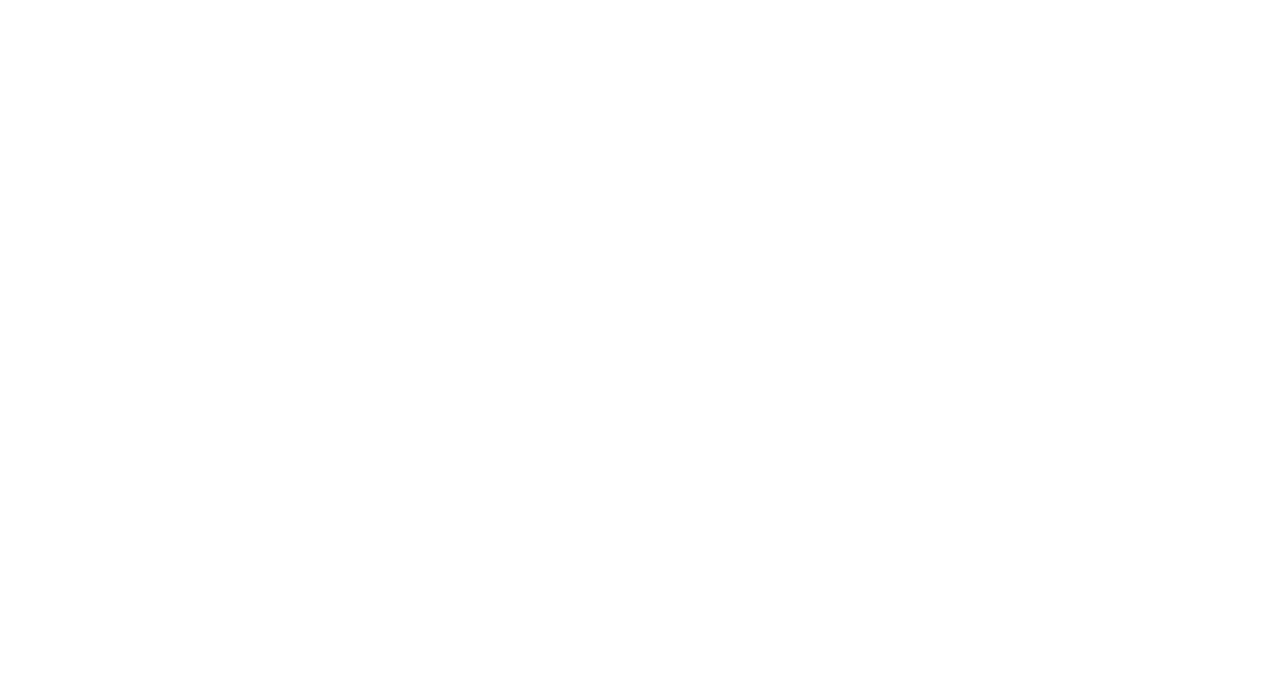
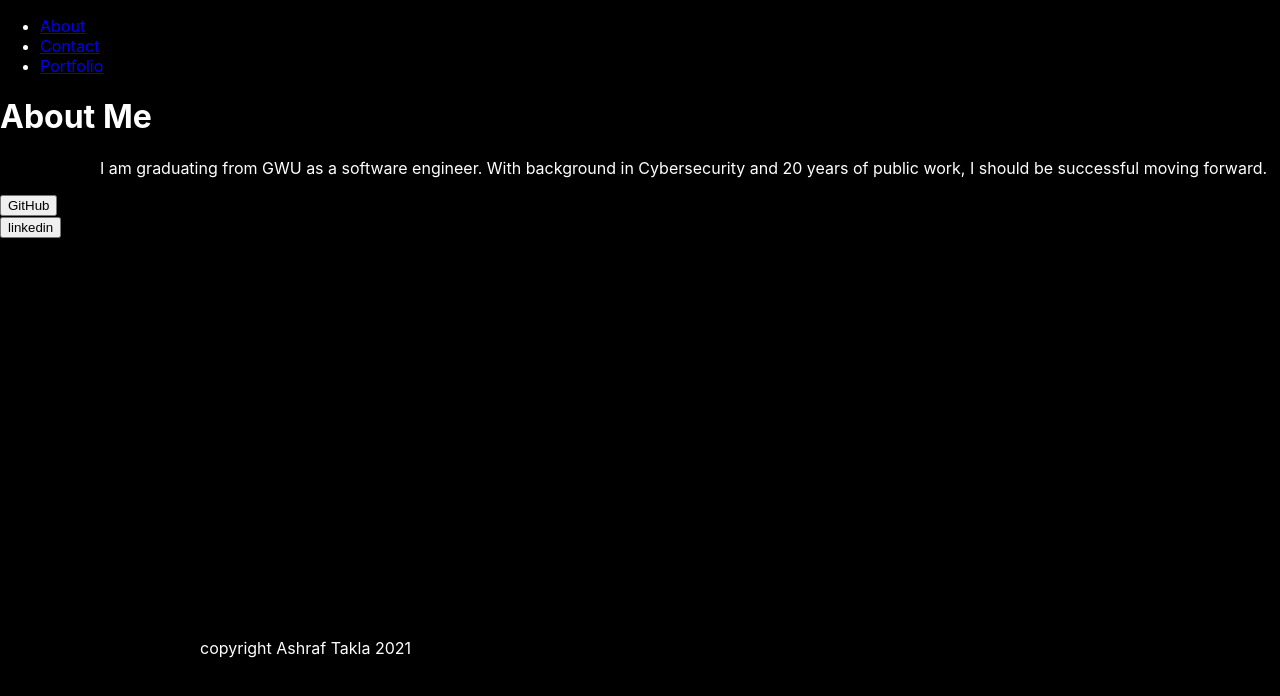
Before and after one commit to ashraftakla/reactportfolio, a React (Create React App) app: page /about in a window 1280 px wide. Shown: the top 696 px of the page. Built offline with nearby package versions, Linux system fonts and the light colour scheme.

Commit message:
updated portfolio page, added navbar and buttons, added footer and adjusted CSS page accordingly

```diff
--- a/src/App.css
+++ b/src/App.css
@@ -41,3 +41,62 @@
   color: white;
   width: 120px;
 }
+#footer{
+  margin-top: 400px;
+  margin-left: 200px
+}
+body{
+  background: black;
+  color: white
+
+}
+#About{
+  color: blue;
+}
+#aboutme{
+  margin-left: 100px;
+}
+.phonenumber {
+  color: white;
+}
+.picture {width:200px;
+height: 200px;}
+#Barcelona {
+  width: 200px;
+  height: 200px;
+}
+#Beach {
+  width: 200px;
+  height: 200px;
+}
+#Password {
+  width: 200px;
+  height: 200px;
+}
+#Portfolio {
+  width: 200px;
+  height: 200px;
+}
+.navbar-brand{
+  padding-left: 10px;
+}
+.row {
+  margin-left: 275px;
+}
+form {
+border-style: solid;
+border-color: black;
+border-width: 5px;
+margin-left: 425px;
+width: 40%;
+}
+.form-group {
+  width: 1500px;
+}
+.inner {
+  border-style: solid;
+border-color: black;
+border-width: 5px;
+width: 50%;
+margin-left: 300px;
+}
--- a/src/App.js
+++ b/src/App.js
@@ -3,13 +3,19 @@
 import { BrowserRouter as Router, Route, Switch } from "react-router-dom";
 import Portfolio from "./pages/portfolio"
 import Contact from "./pages/contact"
+import Navbar from "./pages/navbar"
+import About from "./pages/about"
 function App() {
   return (
     <Router>
 
       <Switch>
-        <Route exact path="/contact" component={Contact} />
-        <Route exact path="/portfolio" component={Portfolio} />
+        <div>
+          <Navbar />
+          <Route exact path="/contact" component={Contact} />
+          <Route exact path="/portfolio" component={Portfolio} />
+          <Route exact path="/about" component={About} />
+        </div>
       </Switch>
     </Router>
   );
--- /dev/null
+++ b/src/components/footer.js
@@ -0,0 +1,7 @@
+import React from "react";
+function footer() {
+    return (
+        <footer id="footer"> copyright Ashraf Takla 2021 </footer>
+    )
+}
+export default footer
--- a/src/pages/about.js
+++ b/src/pages/about.js
@@ -0,0 +1,17 @@
+import React from "react";
+import Footer from "../components/footer"
+function About() {
+    return (
+        <div>
+            <h1> About Me </h1>
+            <p id="aboutme">I am graduating from GWU as a software engineer. With background in Cybersecurity and 20 years of public work, I should be successful moving forward.</p>
+            <a href="https://github.com/ashraftakla"><button>GitHub</button></a>
+            <br></br>
+            <a href="https://www.linkedin.com/in/ashraf-takla-352a361b3/"><button>linkedin</button></a>
+            <Footer />
+        </div>
+
+    )
+
+}
+export default About
--- /dev/null
+++ b/src/pages/navbar.js
@@ -0,0 +1,69 @@
+import React from "react";
+import { Link, useLocation } from "react-router-dom";
+// import NavTabs from "NavTabs.js"
+
+
+function NavTabs() {
+    //
+    const location = useLocation();
+    // const NavTabs=(props) => {
+    //   const [collapsed, setCollapsed]= useState(true)
+    //   const toggleNavbar = () => setCollapsed(!collapsed)
+
+
+    return (
+        // <div>
+        //   <Navbar color="faded" light>
+        //     <NavbarBrand href="/" className="mr-auto">Ben Abbott</NavbarBrand>
+        //     <NavbarToggler onClick={toggleNavbar} className="mr-2" />
+        //     <Collapse isOpen={!collapsed} navbar>
+        //       <Nav navbar>
+        //         <NavItem>
+        //           <NavLink href="/about">About</NavLink>
+        //         </NavItem>
+        //         <NavItem>
+        //           <NavLink href="https://github.com/reactstrap/reactstrap">GitHub</NavLink>
+        //         </NavItem>
+        //       </Nav>
+        //     </Collapse>
+        //   </Navbar>
+        // </div>
+
+        <ul className="nav nav-tabs">
+            <li className="nav-item">
+                <Link
+                    to="/about"
+                    className={location.pathname === "/about" ? "nav-link active" : "nav-link"}
+                >
+                    About
+        </Link>
+            </li>
+            <li className="nav-item">
+                <Link
+                    to="/contact"
+                    className={location.pathname === "/contact" ? "nav-link active" : "nav-link"}
+                >
+                    Contact
+        </Link>
+            </li>
+
+            <li className="nav-item">
+                <Link
+                    to="/portfolio"
+                    className={location.pathname === "/portfolio" ? "nav-link active" : "nav-link"}
+                >
+                    Portfolio
+        </Link>
+            </li>
+
+
+
+
+
+
+        </ul>
+
+    );
+}
+
+export default NavTabs;
--- a/src/pages/portfolio.js
+++ b/src/pages/portfolio.js
@@ -11,11 +11,12 @@
                 <Card>
                     <Col md={6}>
                         <CardTitle> Sports Travel </CardTitle>
-                        <CardImg><a href="https://ashraftakla.github.io/sports_travel/"> <img id="Barcelona"
+                        <CardImg id="Barcelona"
                             src="https://assets.bwbx.io/images/users/iqjWHBFdfxIU/iVsOCpbVBGzU/v1/1000x-1.jpg"
-                            alt="Barcelona" /></a> </CardImg>
+                            alt="Barcelona" />
                         <CardText>
                             deployed link: https://ashraftakla.github.io/sports_travel/
+                            <br></br>
                             repository link: https://github.com/btoney1988/sports_travel
                         </CardText>
 
@@ -27,11 +28,12 @@
                 <Card>
                     <Col md={6}>
                         <CardTitle> Weather Dashboard </CardTitle>
-                        <CardImg>                     <a href="https://github.com/ashraftakla/homework6app"> <img id="Beach"
+                        <CardImg id="Beach"
                             src="https://nationaltoday.com/wp-content/uploads/2019/08/national-beach-day-1.jpg"
-                            alt="Beach" /> </a></CardImg>
+                            alt="Beach" />
                         <CardText>
                             deployed link: https://ashraftakla.github.io/homework6app/
+                            <br></br>
                             repository link: https://github.com/ashraftakla/homework6app
                         </CardText>
 
@@ -43,12 +45,13 @@
                 <Card>
                     <Col md={6}>
                         <CardTitle> Password Generator </CardTitle>
-                        <CardImg>                     <a href="https://github.com/ashraftakla/homework3"><img id="Password"
+                        <CardImg id="Password"
                             src="https://cdn.pocket-lint.com/r/s/1200x/assets/images/140833-laptops-feature-these-are-the-25-internet-passwords-you-must-not-use-and-here-are-five-ways-to-protect-your-passwords-image1-ogizhj53ka.jpg"
-                            alt="Password" /></a>
-                        </CardImg>
+                            alt="Password" />
+
                         <CardText>
                             deployed link: https://ashraftakla.github.io/homework3/
+                            <br></br>
                             repository link: https://github.com/ashraftakla/homework3
                         </CardText>
 
@@ -60,11 +63,12 @@
                 <Card>
                     <Col md={6}>
                         <CardTitle> Whoofer </CardTitle>
-                        <CardImg>                     <a href=" https://glacial-brushlands-67266.herokuapp.com/"><img id="Portfolio"
+                        <CardImg id="Portfolio"
                             src="https://logos-world.net/wp-content/uploads/2020/04/Twitter-Logo.png"
-                            alt="Password" /></a></CardImg>
+                            alt="Password" />
                         <CardText>
                             deployed link: https://glacial-brushlands-67266.herokuapp.com
+                            <br></br>
                             repository link: https://github.com/ashraftakla/whoofer
                         </CardText>
 
```
Also changed, not shown: 1 other file (tests, documents, lock files or other folders).
